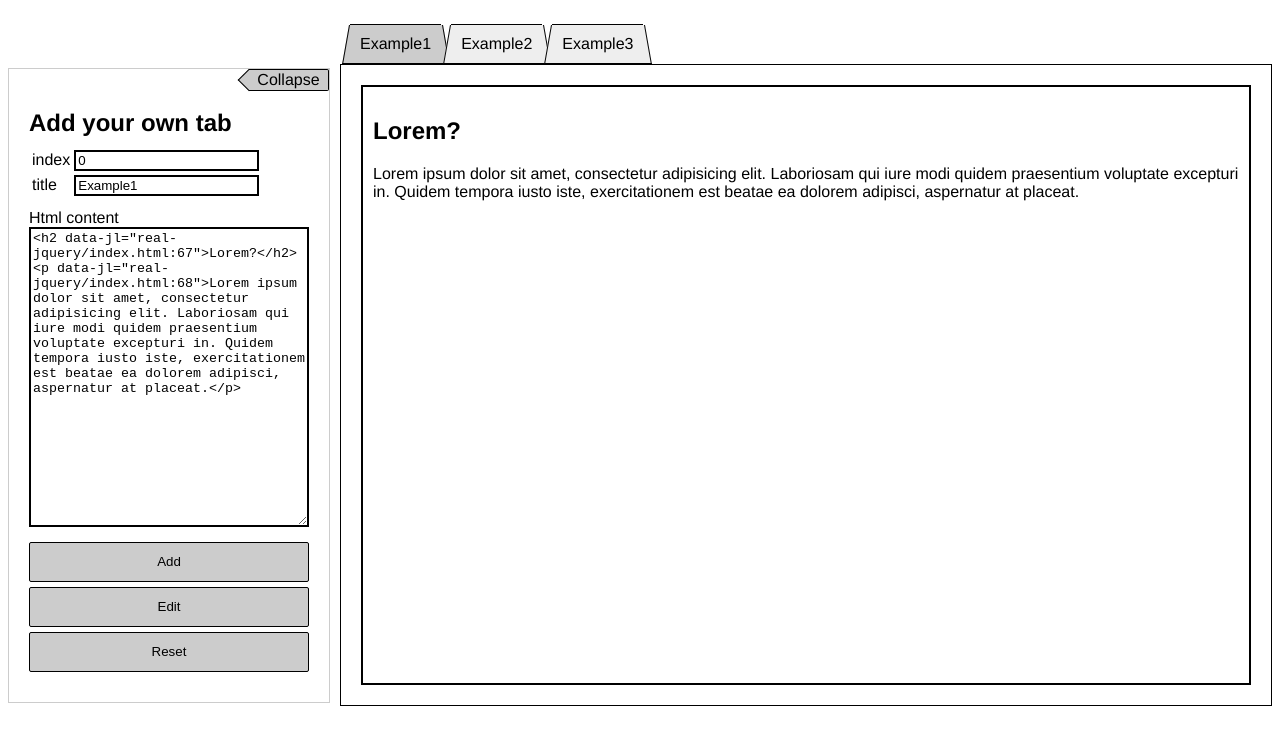
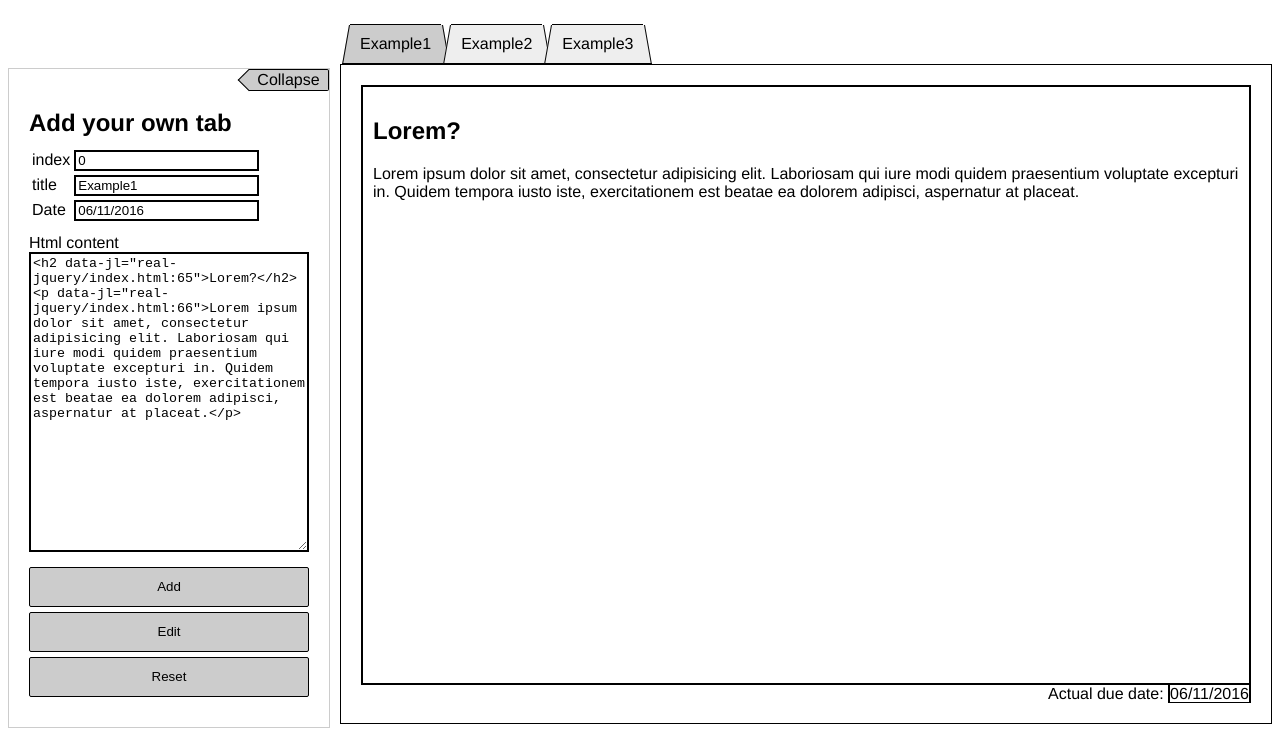
Before and after one commit to AlexeyBarkow/ex-rs, a plain HTML site: page real-jquery/index.html in a window 1280 px wide. Both pictures are taken after a click on the item "Example1". Drawn offline with Linux system fonts and the light colour scheme.

Commit message:
Add a datepicker

```diff
--- a/real-jquery/index.html
+++ b/real-jquery/index.html
@@ -4,17 +4,12 @@
 	<meta charset="UTF-8">
 	<title>Real jQuery</title>
 	<link rel="stylesheet" href="stylesheets/stylesheet.css">
+	<link rel="stylesheet" href="stylesheets/jquery-ui.min.css">
 </head>
 <body>
 	<div class="container">
 		<aside class="aside">
-			<!-- <a class="hide button">collapse</a> -->
-			<!-- <div id="aside-hide">
-				<a href="#" class="hide button">Collapse</a>
-			</div> -->
-			<!-- <div id="show-hide"> -->
 			<a href="#" class="hide button" id="hide-button" data-text-swap="Show" data-text-original="Collapse">Collapse</a>
-			<!-- </div> -->
 			<form class="add-form" action="">
 				<h2>Add your own tab</h2>
 				<table>
@@ -23,7 +18,7 @@
 							<label for="index">index</label>
 						</td>
 						<td>
-							<input class="text" id="index" type="number" placeholder="Enter tab's index">
+							<input class="text" id="index" min="0" placeholder="Enter tab's index" type="number">
 						</td>
 					</tr>
 					<tr>
@@ -34,17 +29,20 @@
 							<input class="text" id="title" type="text" placeholder="Enter tab's title">
 						</td>
 					</tr>
+					<tr>
+						<td>
+							<label for="datepicker">Date</label>
+						</td>
+						<td>
+							<input class="text" type="text" id="datepicker" placeholder="Enter date here">
+						</td>
+					</tr>
 				</table>
-				<!-- <div class="single-line">
-
-				</div>
-				<div class="single-line">
-
-				</div> -->
 				<div class="inner-block">
 					<label for="html-content">Html content</label>
 					<textarea class="text" id="html-content" placeholder="Content"></textarea>
 				</div>
+
 				<div class="form-buttons">
 					<button class="stretch-button" name="add" type="submit">Add</button>
 					<button class="stretch-button" name="edit" type="submit">Edit</button>
@@ -56,9 +54,9 @@
 		<main class="main">
 			<nav class="nav-area">
 				<ul class="bookmarks"><!--
-				 --><li class="trapezoid selected"><a href="#">Example1</a></li><!--
-				 --><li class="trapezoid"><a href="#">Example2</a></li><!--
-				 --><li class="trapezoid" ><a href="#">Example3</a></li><!--
+				 --><li class="trapezoid selected" data-date="1465678800000"><a href="#">Example1</a></li><!--
+				 --><li class="trapezoid" data-date="1471294800000"><a href="#">Example2</a></li><!--
+				 --><li class="trapezoid" data-date="1477774800000"><a href="#">Example3</a></li><!--
 			 --></ul>
 			</nav>
 			<div class="content">
@@ -75,10 +73,16 @@
    					 --><p>Lorem ipsum dolor sit amet, consectetur adipisicing elit. Nesciunt aspernatur, minima. Repellendus facere voluptatibus architecto quidem sequi suscipit veritatis odio ullam, unde eius non esse laborum. Molestiae consequatur tenetur quod?</p><!--
 				 --></section>
 				</div>
+				<div class="clear">
+					<div class="float-right">
+						Actual due date: <span class="text actual-date"></span>
+					</div>
+				</div>
 			</div>
 		</main>
 	</div>
 	<script src="scripts/jquery-2.2.3.js"></script>
+	<script src="scripts/jquery-ui.min.js"></script>
 	<script src="scripts/code.js"></script>
 </body>
 </html>
--- a/real-jquery/scripts/code.js
+++ b/real-jquery/scripts/code.js
@@ -15,11 +15,20 @@ $('#hide-button').on('click', function () {
 	}
 });
 
+$('#datepicker').datepicker();
+
+function getFormattedDate(ms) {
+	if (ms) {
+		return $.datepicker.formatDate('mm/dd/yy', new Date(ms));
+	}
+	return $.datepicker.formatDate('mm/dd/yy', new Date());
+}
 
 function toDefault() {
 	$('#index').val($('.bookmarks').children().length);
 	$('#title').val('');
 	$('#html-content').val('');
+	$('#datepicker').val(getFormattedDate());
 }
 
 $('.bookmarks').children().on('click', onBookmarkClick);
@@ -29,17 +38,21 @@ function onBookmarkClick () {
 	$('#index').val($(this).index());
 	$('#title').val($(this).children().text());
 	$('#html-content').val($(`.item:nth-child( ${ 1 + ( + $(this).index()) } )`).html().replace(/<!--[^>]*-->/g, ''));
+	$('#datepicker').val(getFormattedDate($(this).data('date')));
 }
 
 
 function switchToBookmark($current) {
 	var $selected = $('.selected')
-		, index = $current.index();
+		, index = $current.index()
+		;
 	$editingBookmark = $current;
 	$selected.toggleClass('selected');
 	$(`.item:nth-child( ${ 1 + ( + $selected.index()) } )`).toggle();
 	$current.toggleClass('selected');
 	$(`.item:nth-child( ${ 1 + ( + $current.index()) } )`).toggle();
+	$('.actual-date').text(getFormattedDate($current.data('date')));
+	// $('#datepicker').val(getFormattedDate($current.data('date')));
 }
 
 $('button[type=submit]').on('click', function () {
@@ -56,6 +69,8 @@ $('.add-form').submit(function () {
 		, indexVal = $index.val()
 		, $title = $('#title')
 		, $htmlContent = $('#html-content')
+		, $datepicker = $('#datepicker')
+		, date = $datepicker.datepicker('getDate')
 		;
 	$('.red-border').removeClass('red-border');
 	if (indexVal === '') {
@@ -71,6 +86,12 @@ $('.add-form').submit(function () {
 		isValid = false;
 	}
 
+	if (date === null) {
+		$datepicker.addClass('red-border');
+		isValid = false;
+	}
+
+	// console.log(date);
 	if (isValid) {
 		var   $newBookmark = $(`<li class="trapezoid"><a href="#">${ $( '#title' ).val() }</a></li>`)
 			, $bookmarks = $('.bookmarks')
@@ -78,9 +99,8 @@ $('.add-form').submit(function () {
 			, $innerContent = $('.inner-content')
 			;
 		$newBookmark.on('click', onBookmarkClick);
-		console.log($submitButtonPressed.attr('name'))
+		$newBookmark.data('date', date.getTime());
 		if ($submitButtonPressed.attr('name') === 'edit'){
-			console.log("le fu")
 			if ($editingBookmark) {
 				$(`.item:nth-child( ${ 1 + ( + $editingBookmark.index()) } )`).remove();
 				$editingBookmark.remove();
@@ -105,5 +125,5 @@ $('.add-form').submit(function () {
 	}
 });
 
-
+switchToBookmark($('.selected'));
 toDefault();
--- a/real-jquery/stylesheets/stylesheet.css
+++ b/real-jquery/stylesheets/stylesheet.css
@@ -225,6 +225,14 @@ body {
 	display: block;
 }
 
+.float-right {
+	float: right;
+}
+
+.clear {
+	overflow: hidden;
+}
+
 * {
 	/*border: 1px solid #000;*/
 	/*padding: 10px;*/
```
Also changed, not shown: real-jquery/scripts/jquery-ui.min.js (added), real-jquery/stylesheets/images/ui-icons_444444_256x240.png (added), real-jquery/stylesheets/images/ui-icons_555555_256x240.png (added), real-jquery/stylesheets/images/ui-icons_777620_256x240.png (added), real-jquery/stylesheets/images/ui-icons_777777_256x240.png (added), real-jquery/stylesheets/images/ui-icons_cc0000_256x240.png (added), real-jquery/stylesheets/images/ui-icons_ffffff_256x240.png (added), real-jquery/stylesheets/jquery-ui.min.css (added).
